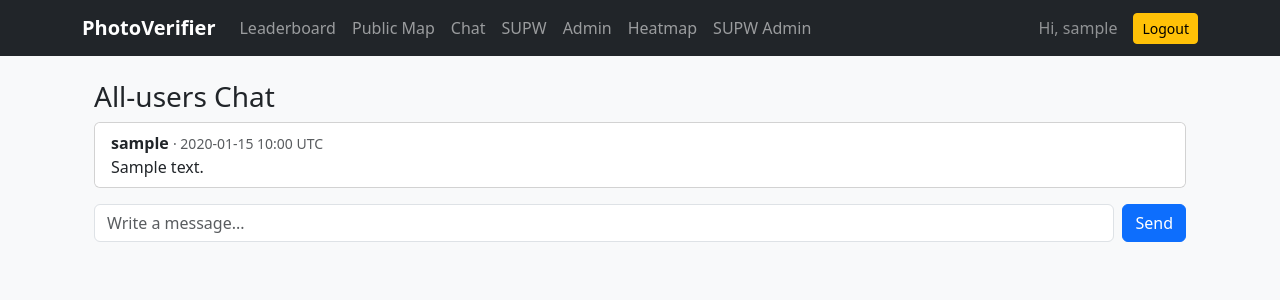
After one commit to CJ-PRO-bot/ThromAI, a Flask app: page /chat in a window 1280 px wide. The commit adds this page. Shown: the top 300 px of the page. Run offline with Flask 3, Linux system fonts and the light colour scheme; a user stored in the database is signed in; tables that the repository leaves empty hold one stand-in row (values such as "Sample post").

Commit message:
add chat page + navbar; fix lastId

```diff
--- a/app.py
+++ b/app.py
@@ -502,6 +502,37 @@ def admin_review_decide(sid, decision):
 def public_map():
     return render_template("public_map.html")
 
+@app.route("/chat", methods=["GET", "POST"])
+@login_required
+def chat_room():
+    if request.method == "POST":
+        body = (request.form.get("body") or "").strip()
+        if body:
+            from models import ChatMessage
+            m = ChatMessage(user_id=current_user.id, body=body)
+            db.session.add(m); db.session.commit()
+        return redirect(url_for("chat_room"))
+
+    from models import ChatMessage
+    # ...
+    msgs = ChatMessage.query.order_by(ChatMessage.created_at.desc()).limit(100).all()
+    msgs = list(reversed(msgs))
+    last_id = msgs[-1].id if msgs else 0
+    return render_template("chat.html", msgs=msgs, last_id=last_id)
+
+
+# lightweight polling to fetch recent messages as HTML fragment
+@app.route("/chat/stream")
+@login_required
+def chat_stream():
+    from models import ChatMessage
+    since_id = int(request.args.get("since", "0"))
+    q = ChatMessage.query
+    if since_id:
+        q = q.filter(ChatMessage.id > since_id)
+    new_msgs = q.order_by(ChatMessage.id.asc()).limit(100).all()
+    return render_template("_chat_items.html", msgs=new_msgs)
+
 @app.route("/admin/heatmap")
 @login_required
 @admin_required
--- /dev/null
+++ b/templates/_chat_items.html
@@ -0,0 +1,7 @@
+{% for m in msgs %}
+<li class="list-group-item" data-id="{{ m.id }}">
+  <b>{{ m.user.username }}</b>
+  <small class="text-muted">· {{ m.created_at.strftime("%Y-%m-%d %H:%M") }} UTC</small>
+  <div>{{ m.body }}</div>
+</li>
+{% endfor %}
--- a/templates/base.html
+++ b/templates/base.html
@@ -25,6 +25,9 @@
           </li>
           <li class="nav-item">
             <a class="nav-link" href="{{ url_for('public_map') }}">Public Map</a>
+          </li>
+          <li class="nav-item">
+          <a class="nav-link" href="{{ url_for('chat_room') }}">Chat</a>
           </li>
           <li class="nav-item">
             <a class="nav-link" href="{{ url_for('bp_supw.supw_my') }}">SUPW</a>
--- /dev/null
+++ b/templates/chat.html
@@ -0,0 +1,45 @@
+{% extends "base.html" %}
+{% block content %}
+<div class="container mt-4">
+  <h3>All-users Chat</h3>
+
+  <div id="chat-box" class="card mb-3" style="max-height: 60vh; overflow:auto;">
+    <ul id="chat-list" class="list-group list-group-flush">
+      {% include "_chat_items.html" %}
+    </ul>
+  </div>
+
+  <form method="post" class="d-flex gap-2">
+    <input name="body" class="form-control" placeholder="Write a message..." required>
+    <button class="btn btn-primary">Send</button>
+  </form>
+</div>
+
+<script>
+  // simple polling every 3s for new messages
+  (function () {
+    // Quote the Jinja value so the JS parser is happy
+    let lastId = Number('{{ last_id|int }}');
+    const list = document.getElementById("chat-list");
+    const box  = document.getElementById("chat-box");
+
+    function fetchNew() {
+      fetch(`/chat/stream?since=${lastId}`)
+        .then(r => r.text())
+        .then(html => {
+          if (html.trim()) {
+            const temp = document.createElement('div');
+            temp.innerHTML = html;
+            const items = temp.querySelectorAll('li');
+            items.forEach(li => list.appendChild(li));
+            const last = list.lastElementChild;
+            if (last && last.dataset.id) lastId = parseInt(last.dataset.id);
+            box.scrollTop = box.scrollHeight;
+          }
+        })
+        .catch(() => {});
+    }
+    setInterval(fetchNew, 3000);
+  })();
+</script>
+{% endblock %}
```
Also changed, not shown: models.py (+8 -0 lines).
